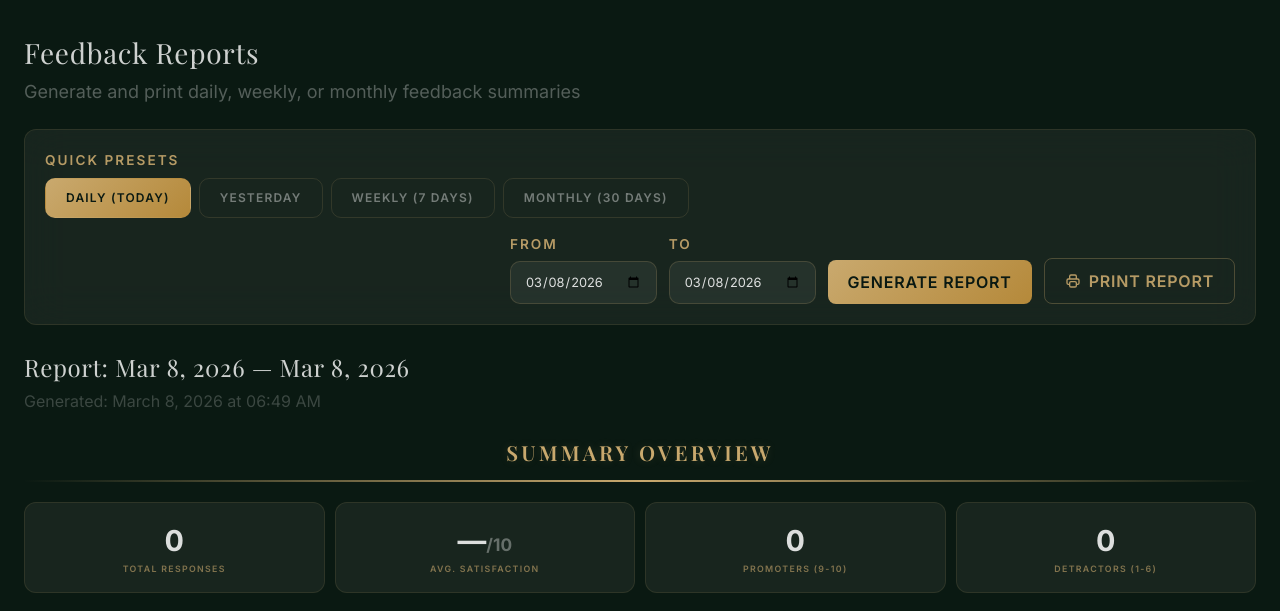
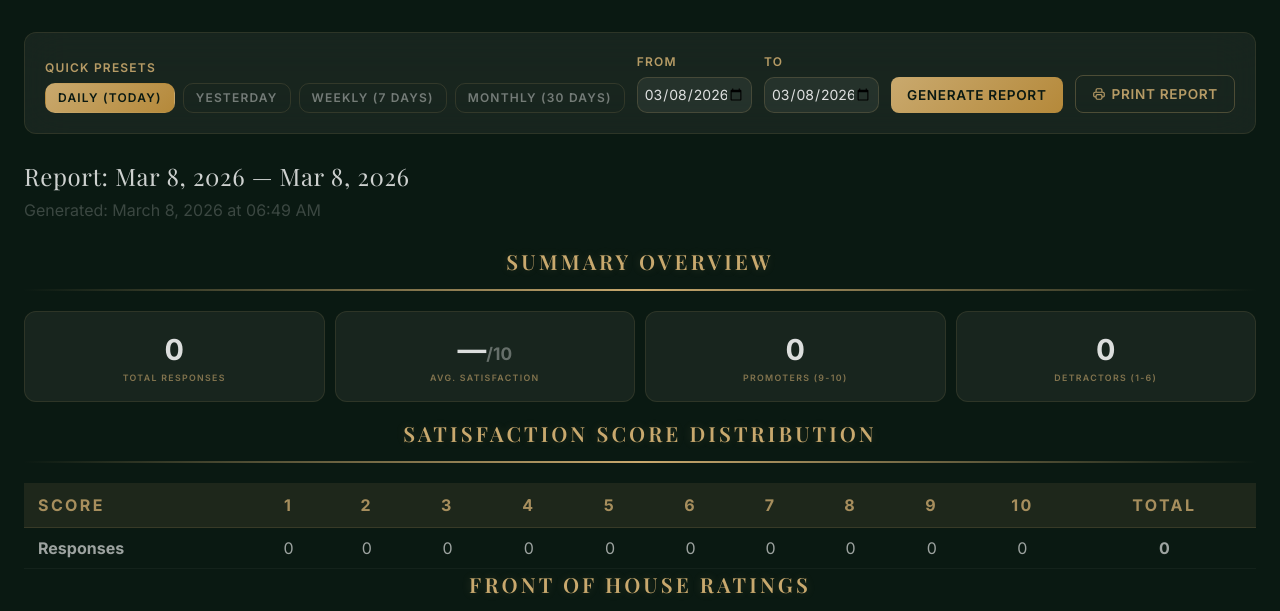
Before and after one commit to Jay7Code/Feedback-form, a PHP site: page /Feedback-form/admin/reports.php in a window 1280 px wide. Shown: the part 84-695 px from the top of the page. Run offline with PHP 8.4, Linux system fonts and the light colour scheme; the visitor is signed in with stand-in values (Sample User, id 1); data that the repository does not hold is empty; some libraries are stand-ins or nearby versions.

Commit message:
fix layout of quick presets in admin reports

```diff
--- a/admin/reports.php
+++ b/admin/reports.php
@@ -161,49 +161,54 @@ $_SESSION["admin_logged_in"] !== true
     <div class="max-w-7xl mx-auto px-6 py-8">
 
         <!-- ═══ CONTROLS PANEL ═══ -->
-        <div id="controlsPanel" class="no-print">
-            <div class="flex flex-wrap items-center justify-between gap-4 mb-6 fade-up">
-                <div>
-                    <h2 class="font-serif text-[1.75rem] text-white/80 tracking-wide">Feedback Reports</h2>
-                    <p class="text-white/30 text-[1.125rem] mt-1">Generate and print daily, weekly, or monthly feedback summaries</p>
+      <div class="glass-card rounded-xl p-4 lg:p-5 mb-6 fade-up" style="animation-delay:0.1s">
+    <!--
+      1. flex-nowrap: Forces exactly one row
+      2. justify-between: Spreads everything nicely
+      3. items-end: Bottom aligns the buttons with the inputs
+      4. NO overflow-x-auto: No scrollbar
+    -->
+    <div class="flex flex-nowrap items-end justify-between w-full gap-2 lg:gap-3">
+
+        <!-- 1. Quick Presets -->
+        <div class="flex flex-col flex-shrink min-w-0">
+            <label class="block text-[0.75rem] font-semibold text-gold-400/90 uppercase tracking-[0.1em] mb-1.5 whitespace-nowrap">Quick Presets</label>
+            <div class="flex flex-nowrap gap-1 lg:gap-2" id="presetBtns">
+                <button class="preset-btn whitespace-nowrap text-[0.7rem] lg:text-xs px-2 py-1.5 lg:px-3" data-preset="today">Daily (Today)</button>
+                <button class="preset-btn whitespace-nowrap text-[0.7rem] lg:text-xs px-2 py-1.5 lg:px-3" data-preset="yesterday">Yesterday</button>
+                <button class="preset-btn whitespace-nowrap text-[0.7rem] lg:text-xs px-2 py-1.5 lg:px-3" data-preset="week">Weekly (7 Days)</button>
+                <button class="preset-btn whitespace-nowrap text-[0.7rem] lg:text-xs px-2 py-1.5 lg:px-3" data-preset="month">Monthly (30 Days)</button>
             </div>
         </div>
 
-            <!-- Quick Presets -->
-            <div class="glass-card rounded-xl p-5 mb-6 fade-up" style="animation-delay:0.1s">
-                <div class="flex flex-wrap items-end gap-4">
-                    <div>
-                        <label class="block text-[0.85rem] font-semibold text-gold-400/90 uppercase tracking-[0.15em] mb-2">Quick Presets</label>
-                        <div class="flex gap-2" id="presetBtns">
-                            <button class="preset-btn" data-preset="today">Daily (Today)</button>
-                            <button class="preset-btn" data-preset="yesterday">Yesterday</button>
-                            <button class="preset-btn" data-preset="week">Weekly (7 Days)</button>
-                            <button class="preset-btn" data-preset="month">Monthly (30 Days)</button>
+        <!-- 2. Date From -->
+        <!-- flex-1 and w-full allows the input to squeeze dynamically rather than breaking layout -->
+        <div class="flex flex-col flex-1 min-w-[100px] max-w-[140px]">
+            <label class="block text-[0.75rem] font-semibold text-gold-400/90 uppercase tracking-[0.1em] mb-1.5 whitespace-nowrap">From</label>
+            <input type="date" id="dateFrom" class="lodge-input w-full px-1.5 py-1.5 text-xs lg:text-sm">
         </div>
+
+        <!-- 3. Date To -->
+        <div class="flex flex-col flex-1 min-w-[100px] max-w-[140px]">
+            <label class="block text-[0.75rem] font-semibold text-gold-400/90 uppercase tracking-[0.1em] mb-1.5 whitespace-nowrap">To</label>
+            <input type="date" id="dateTo" class="lodge-input w-full px-1.5 py-1.5 text-xs lg:text-sm">
         </div>
-                    <div class="flex items-end gap-3 ml-auto">
-                        <div>
-                            <label class="block text-[0.85rem] font-semibold text-gold-400/90 uppercase tracking-[0.15em] mb-1.5">From</label>
-                            <input type="date" id="dateFrom" class="lodge-input">
-                        </div>
-                        <div>
-                            <label class="block text-[0.85rem] font-semibold text-gold-400/90 uppercase tracking-[0.15em] mb-1.5">To</label>
-                            <input type="date" id="dateTo" class="lodge-input">
-                        </div>
-                        <button id="btnGenerate" class="px-5 py-2.5 rounded-lg font-semibold text-[1rem] uppercase tracking-wider" style="background:linear-gradient(135deg,#C9A96E,#b5893a);color:#0A1912">
+
+        <!-- 4. Generate Button -->
+        <button id="btnGenerate" class="flex-shrink-0 whitespace-nowrap px-3 lg:px-4 py-1.5 lg:py-2 rounded-lg font-semibold text-[0.8rem] lg:text-[0.85rem] uppercase tracking-wider" style="background:linear-gradient(135deg,#C9A96E,#b5893a);color:#0A1912">
             Generate Report
         </button>
-                        <button id="btnPrint" class="px-5 py-2.5 rounded-lg font-semibold text-[1rem] uppercase tracking-wider border border-gold-400/30 text-gold-400/90 hover:text-gold-400 hover:border-gold-400/50 transition-colors flex items-center gap-2" style="visibility:hidden; opacity:0; pointer-events:none;">
-                            <svg class="w-4 h-4" fill="none" stroke="currentColor" viewBox="0 0 24 24">
+
+        <!-- 5. Print Button -->
+        <button id="btnPrint" class="flex-shrink-0 whitespace-nowrap px-3 lg:px-4 py-1.5 lg:py-2 rounded-lg font-semibold text-[0.8rem] lg:text-[0.85rem] uppercase tracking-wider border border-gold-400/30 text-gold-400/90 hover:text-gold-400 hover:border-gold-400/50 transition-colors flex items-center gap-1.5" style="visibility:hidden; opacity:0; pointer-events:none;">
+            <svg class="w-3.5 h-3.5" fill="none" stroke="currentColor" viewBox="0 0 24 24">
                 <path stroke-linecap="round" stroke-linejoin="round" stroke-width="2" d="M17 17h2a2 2 0 002-2v-4a2 2 0 00-2-2H5a2 2 0 00-2 2v4a2 2 0 002 2h2m2 4h6a2 2 0 002-2v-4a2 2 0 00-2-2H9a2 2 0 00-2 2v4a2 2 0 002 2zm8-12V5a2 2 0 00-2-2H9a2 2 0 00-2 2v4h10z"/>
             </svg>
             Print Report
         </button>
+
     </div>
 </div>
-            </div>
-        </div>
-
         <!-- ═══ LOADING ═══ -->
         <div id="loadingReport" class="no-print text-center py-16" style="display:none">
             <div class="spinner mx-auto mb-4"></div>
```
Lines whose indentation alone changed are shown as unchanged.
